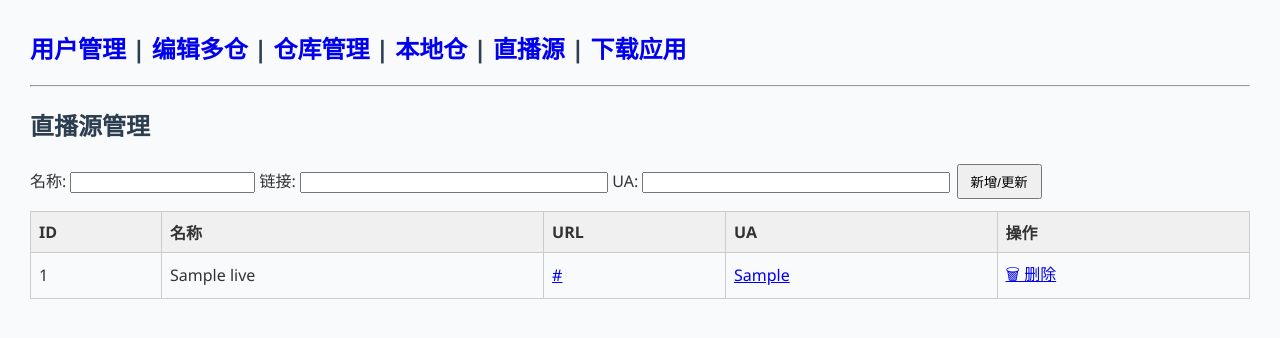
After one commit to Brian099/tvbox_admin, a PHP site: page /edit_lives.php in a window 1280 px wide. The commit adds this page. Shown: the top 338 px of the page. Run offline with PHP 8.4, Linux system fonts and the light colour scheme; the visitor is signed in with stand-in values (Sample User, id 1); tables that the repository leaves empty or names only in its code hold one stand-in row (values such as "Sample post").

Commit message:
拆分header 编辑在线直播源

```diff
--- /dev/null
+++ b/edit_lives.php
@@ -0,0 +1,73 @@
+<?php
+session_start();
+if (!isset($_SESSION['logged_in']) || $_SESSION['logged_in'] !== true) {
+    header('Location: login.php'); exit;
+}
+
+$config = require __DIR__.'/config/config.php';
+try {
+    $pdo = new PDO("mysql:host={$config['db_host']};dbname={$config['db_name']};charset=utf8mb4", $config['db_user'], $config['db_pass']);
+    $pdo->setAttribute(PDO::ATTR_ERRMODE, PDO::ERRMODE_EXCEPTION);
+} catch (Exception $e) {
+    die("数据库连接失败: ".$e->getMessage());
+}
+
+// 新增 live
+if ($_SERVER['REQUEST_METHOD']==='POST' && isset($_POST['add_live'])) {
+    $name = trim($_POST['name']);
+    $url  = trim($_POST['url']);
+	$ua  = trim($_POST['ua']);
+    if ($name && $url && $ua) {
+        $stmt = $pdo->prepare("INSERT INTO lives (name, url, ua) VALUES (:name,:url,:ua) ON DUPLICATE KEY UPDATE url=VALUES(url)");
+        $stmt->execute([':name'=>$name, ':url'=>$url,  ':ua'=>$ua]);
+    }
+}
+
+// 删除 live
+if (isset($_GET['delete'])) {
+    $id = (int)$_GET['delete'];
+    $pdo->prepare("DELETE FROM lives WHERE id=?")->execute([$id]);
+    header("Location: edit_lives.php"); exit;
+}
+
+// 获取所有 live
+$stmt = $pdo->query("SELECT * FROM lives ORDER BY id ASC");
+$lives = $stmt->fetchAll(PDO::FETCH_ASSOC);
+?>
+<!DOCTYPE html>
+<html>
+<head>
+<meta charset="UTF-8">
+<title>直播源管理</title>
+<style>
+table{border-collapse:collapse;width:100%;margin-top:10px;}
+th,td{border:1px solid #ccc;padding:8px;text-align:left;}
+th{background:#f0f0f0;}
+button{padding:6px 12px;margin:2px;}
+</style>
+</head>
+<body>
+<?php include "header.php"; ?>
+<h2>直播源管理</h2>
+<form method="post">
+    名称: <input type="text" name="name" required>
+    链接: <input type="text" name="url" style="width:300px" required>
+	UA: <input type="text" name="ua" style="width:300px" required>
+    <button type="submit" name="add_live">新增/更新</button>
+</form>
+
+<table>
+<tr><th>ID</th><th>名称</th><th>URL</th><th>UA</th><th>操作</th></tr>
+<?php foreach($lives as $r): ?>
+<tr>
+  <td><?=$r['id']?></td>
+  <td><?=htmlspecialchars($r['name'])?></td>
+  <td><a href="<?=htmlspecialchars($r['url'])?>" target="_blank"><?=htmlspecialchars($r['url'])?></a></td>
+  <td><a href="<?=htmlspecialchars($r['ua'])?>" target="_blank"><?=htmlspecialchars($r['ua'])?></a></td>
+  <td><a href="?delete=<?=$r['id']?>" onclick="return confirm('删除该源?')">🗑 删除</a></td>
+</tr>
+<?php endforeach; ?>
+</table>
+
+</body>
+</html>
--- a/header.php
+++ b/header.php
@@ -7,7 +7,8 @@ h2 a{text-decoration: none;}
 <a href="index.php">用户管理 </a> |
 <a href="edit_repo_group.php">编辑多仓 </a> |
 <a href="edit_repos.php">仓库管理 </a>|
-<a href="local_repo.php">本地源 </a>|
+<a href="local_repo.php">本地仓 </a>|
+<a href="edit_lives.php">直播源 </a>|
 <a href="download.php">下载应用 </a>
 </h2>
 <hr>
```
Also changed, not shown: init.php (+13 -2 lines), README.md.
